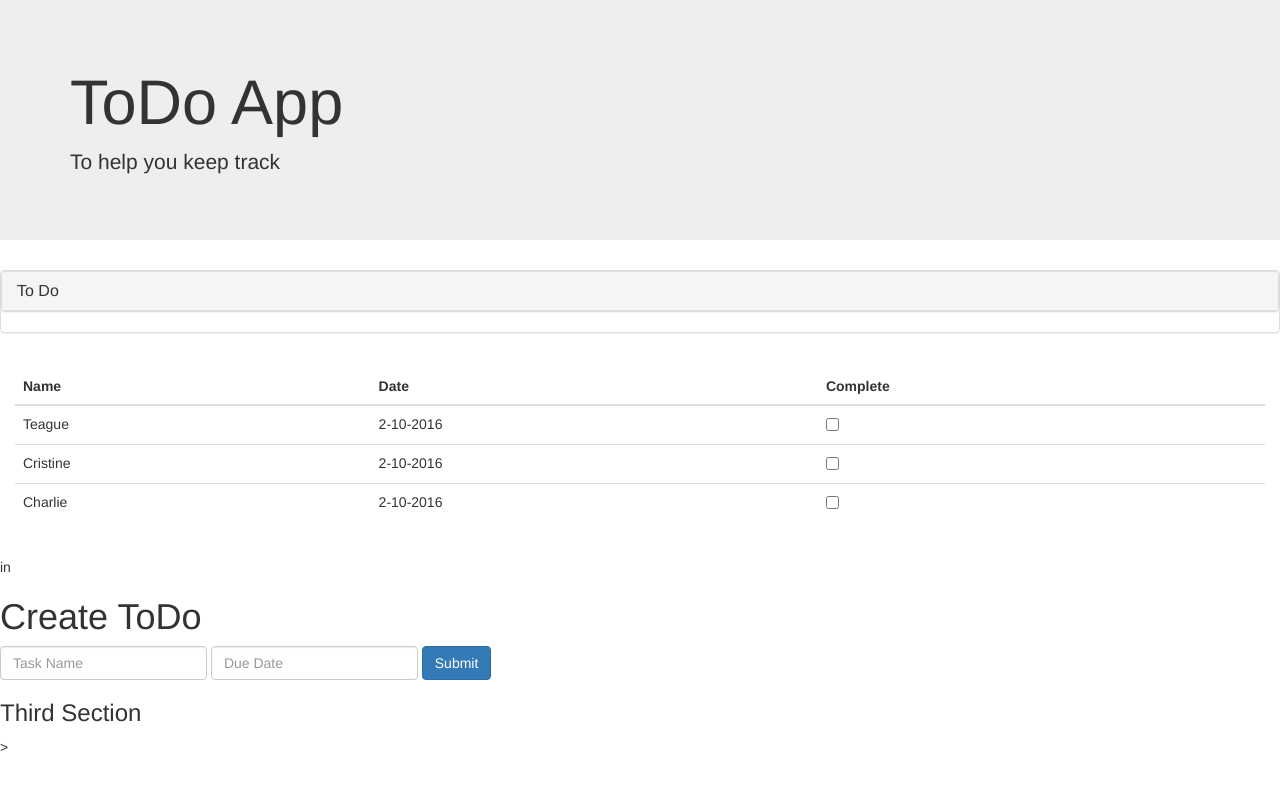
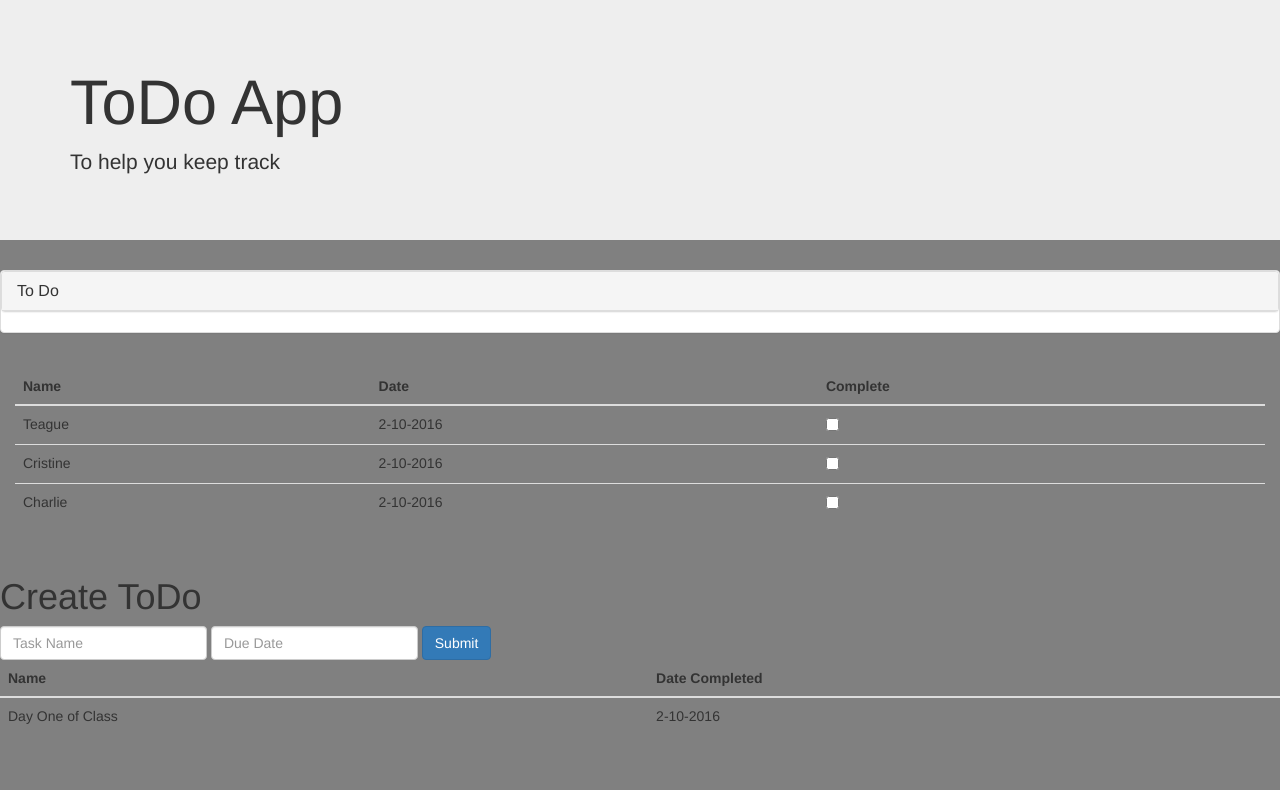
Before and after one commit to blackfoot24/toDo, a plain HTML site: page index.html in a window 1280 px wide. Drawn offline with nearby package versions, Linux system fonts and the light colour scheme.

Commit message:
section three updated backgroud color

```diff
--- a/index.html
+++ b/index.html
@@ -61,7 +61,7 @@
 
 	<section>
 		<div class="container-fluid">
-			<div class="row">in
+			<div class="row">
 				<h1>Create ToDo</h1>
 					<form class="form-inline">
 						 <div class="form-group">
@@ -81,10 +81,24 @@
 	<section>
 		<div class="container-fluid">
 			<div class="row">
-				<h3>Third Section</h3>
+						<table class="table table-hover">
+							<thead>
+								<tr>
+									<th>Name</th>
+									<th>Date Completed</th>
+								</tr>
+							</thead>
+							<tbody>
+								<tr>
+									<td>Day One of Class</td>
+									<td>2-10-2016</td>
+								</tr>
+							</tbody>
+						</table>
+					</div>
+				</div>
 			</div>
 		</div>
-
 	</section>
 </body>
-</html>>
+</html>
--- a/toDo.css
+++ b/toDo.css
@@ -1,3 +1,6 @@
-	.btn-default{
-
+body{
+background-color: grey;
 }
+.panel-default{
+color: white;
+}
```
